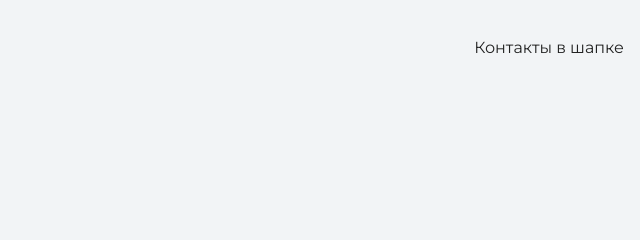
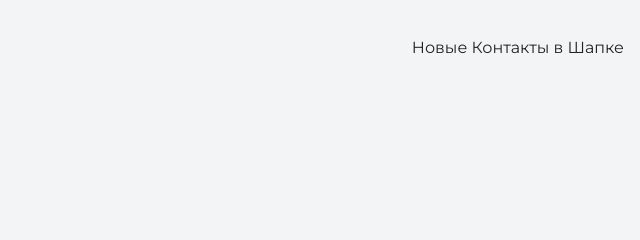
Before and after one commit to Jdv-fan/my-site, a plain HTML site: page index.html in a window 1280 px wide. Shown: the top 240 px of the page, 640-1280 px from the left. Drawn offline with nearby package versions, Linux system fonts and the light colour scheme.

Commit message:
Change the contacts on the main page

```diff
--- a/index.html
+++ b/index.html
@@ -11,7 +11,7 @@
 <body>
   <header class="page-header">
     <div class="container">
-      Контакты в шапке
+      Новые Контакты в Шапке
     </div>
   </header>
 
```
